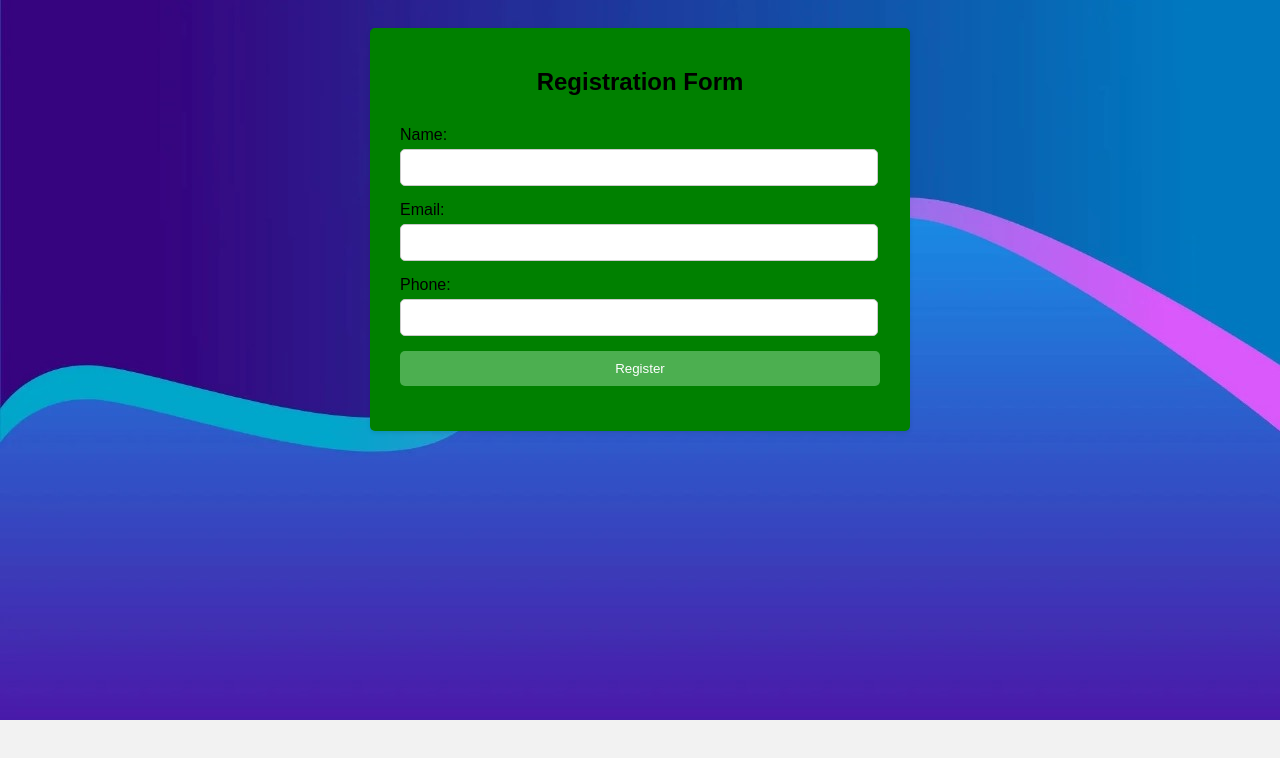
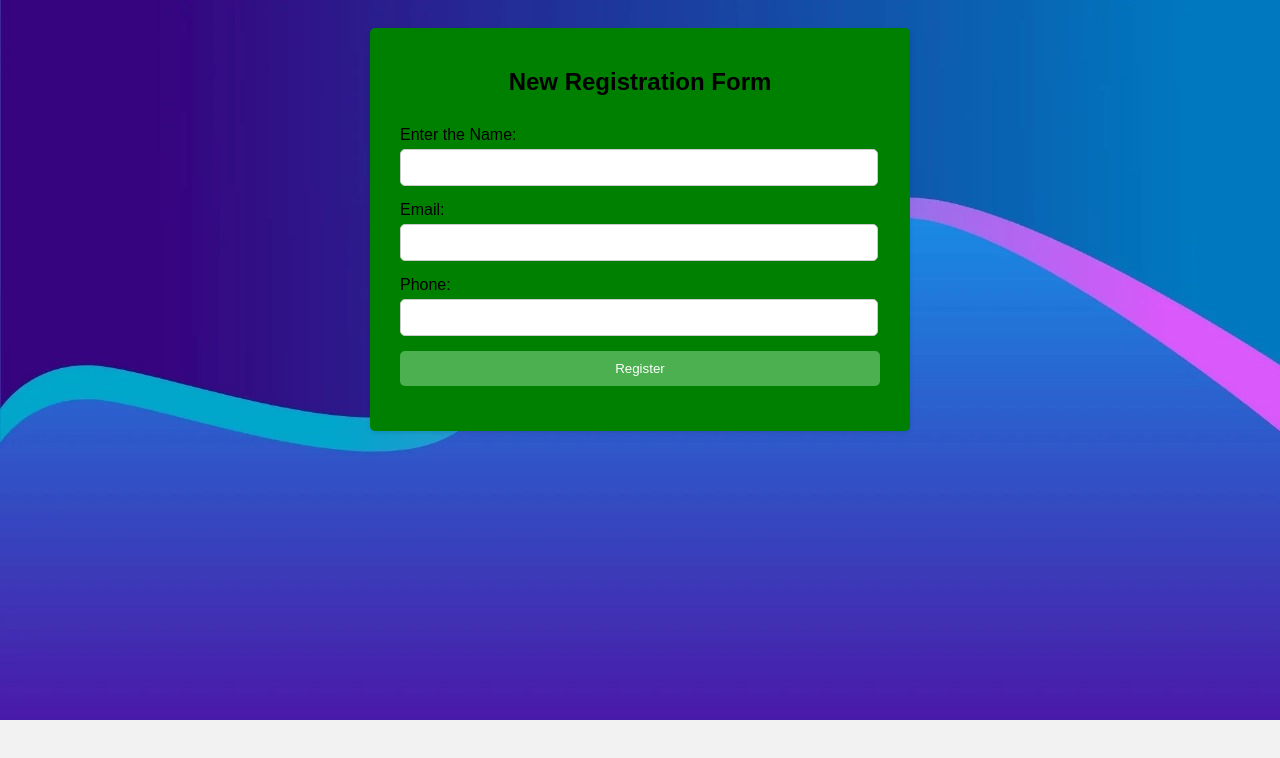
Before and after one commit to imsaisrujan/5G9, a plain HTML site: page index.html in a window 1280 px wide. Drawn offline with Linux system fonts and the light colour scheme.

Commit message:
Update index.html

```diff
--- a/index.html
+++ b/index.html
@@ -10,10 +10,10 @@
 </head>
 <body>
     <div class="container">
-        <h2>Registration Form</h2>
+        <h2> New Registration Form</h2>
         <form action="" method="post">
             <div class="form-group">
-                <label for="name">Name:</label>
+                <label for="name"> Enter the Name:</label>
                 <input type="text" id="name" name="name" />
             </div>
             <div class="form-group">
```
